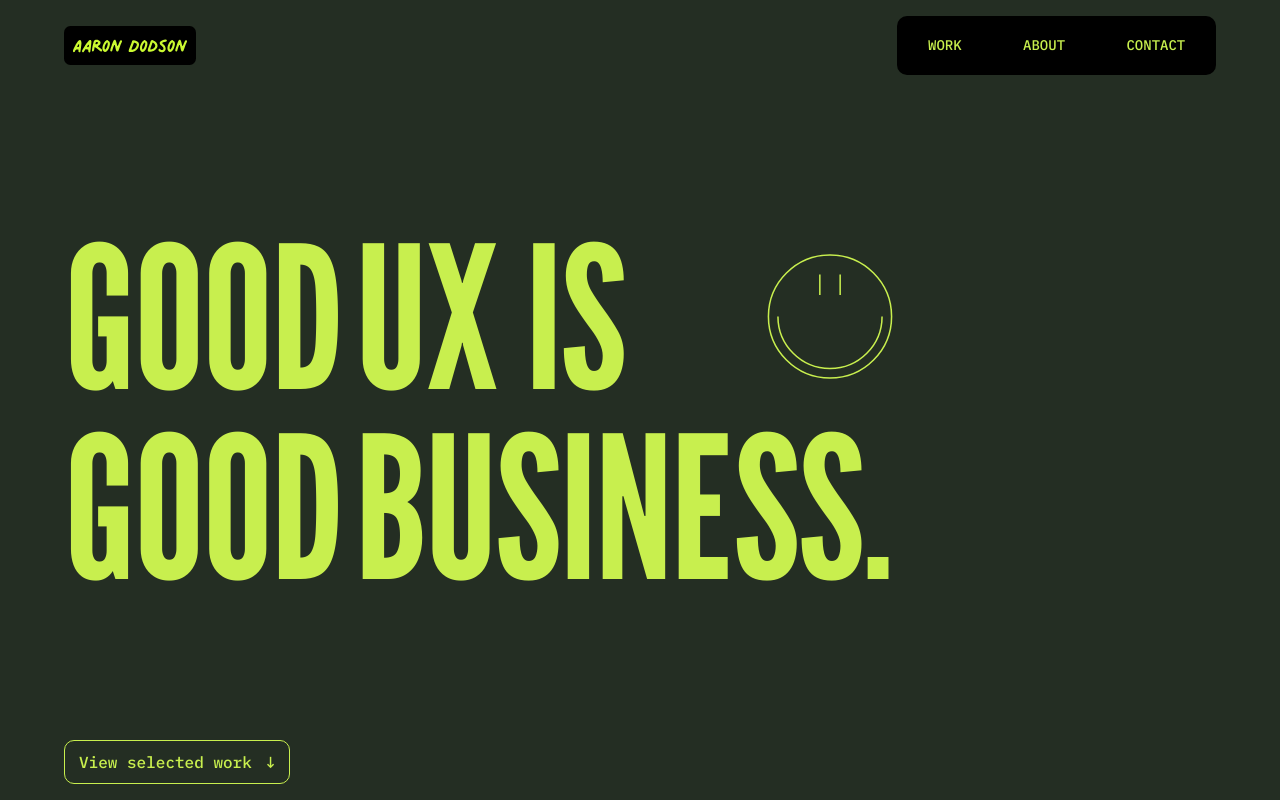
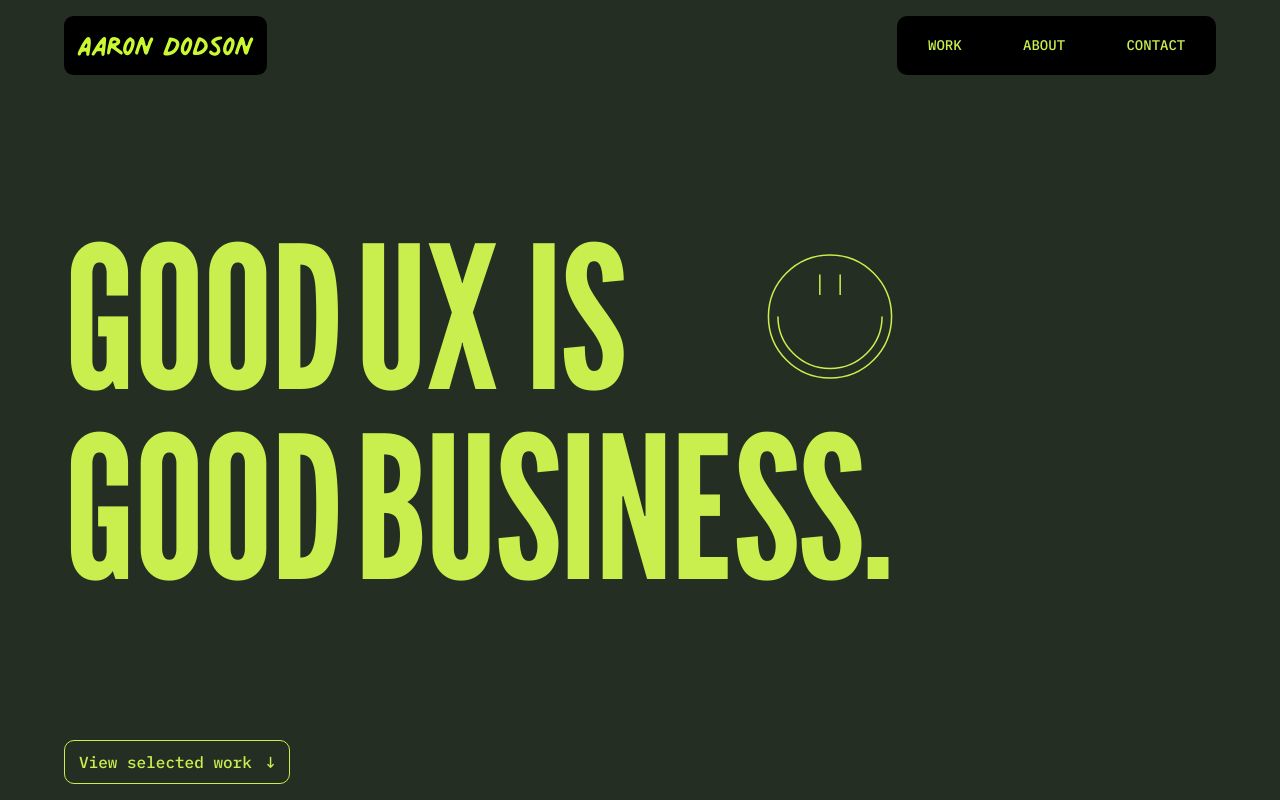
Before and after one commit to aarondodson/aarondodson.com, a plain HTML site: page index.html in a window 1280 px wide. Shown: the top 800 px of the page. Drawn offline with nearby package versions, Linux system fonts and the light colour scheme.

Commit message:
Match the logomark height to the navigation bar

```diff
--- a/styles.css
+++ b/styles.css
@@ -74,7 +74,7 @@ a:focus-visible, .motion-toggle:focus-visible { outline: 2px solid var(--lime);
 .site-logo img {
   display: block;
   width: auto;
-  height: clamp(32px, 3vw, 44px);
+  height: var(--nav-height);
 }
 
 .site-nav {
```
